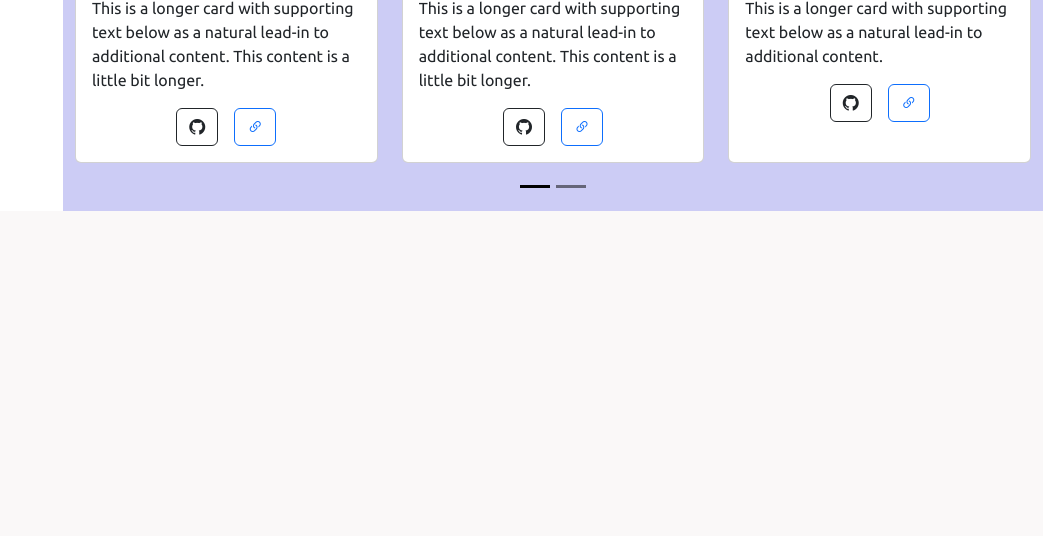
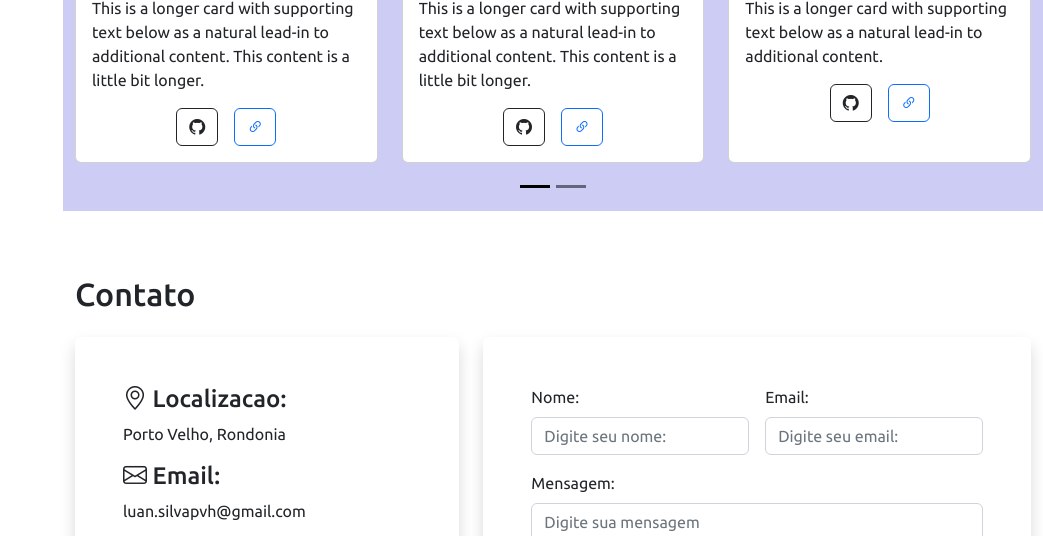
Before and after one commit to Lubeen/Portfolio, a Flask app: template Meu_Portfolio/Portfolio/templates/index.html in a window 1280 px wide. Shown: the part 3834-4370 px from the top of the page, without its empty margins (237-1280 px from the left). Before the commit the page ends 4045 px from the top, so only its background shows below. Run offline with Flask 2, Linux system fonts and the light colour scheme; the template is opened without the code that fills it, so the values that code supplies are empty; some libraries are stand-ins or nearby versions.

Commit message:
Ancoragem de contato e layout contato criado

```diff
--- a/Meu_Portfolio/Portfolio/static/style.css
+++ b/Meu_Portfolio/Portfolio/static/style.css
@@ -237,15 +237,3 @@
 .carousel-indicators{
     margin-bottom: -35px;
 }
-
-@media (max-width: 1860px){
-    .carousel-control-prev{
-        margin-left: 0;
-
-    }
-
-    .carousel-control-next{
-        margin-right: 0;
-    }
-
-}
--- a/Meu_Portfolio/Portfolio/templates/index.html
+++ b/Meu_Portfolio/Portfolio/templates/index.html
@@ -401,6 +401,48 @@
       </div>
 
       </section>
+      <section class="pt-5 pb-5" id="contato">
+
+        <div class="container mb-5">
+          <h2 class="pt-3 pb-3">Contato</h2>
+          <div class="row">
+            <div class="col-md-5">
+              <div class="card p-5 shadow border-0">
+                <div class="endereco">
+                  <h4><i class="bi bi-geo-alt"></i> Localizacao:</h4>
+                  <p>Porto Velho, Rondonia</p>
+                </div>
+                <div class="email">
+                  <h4><i class="bi bi-envelope"></i> Email:</h4>
+                  <p>luan.silvapvh@gmail.com</p>
+                </div>
+                <iframe src="https://www.google.com/maps/embed?pb=!1m18!1m12!1m3!1d3943.3381848189865!2d-63.82268568569869!3d-8.754216493711771!2m3!1f0!2f0!3f0!3m2!1i1024!2i768!4f13.1!3m3!1m2!1s0x92325b27ad4f9b5d%3A0x3bee9aec1abebfbc!2sRua%20Turmalina%20-%20Jardim%20Santana%2C%20Porto%20Velho%20-%20RO!5e0!3m2!1spt-BR!2sbr!4v1654905626334!5m2!1spt-BR!2sbr" width="400" height="300" style="border:0;" allowfullscreen="" loading="lazy" referrerpolicy="no-referrer-when-downgrade" class="w-100"></iframe>
+              </div>
+            </div>
+            <div class="col-md-7 mt-5 mt-md-0">
+              <div class="card p-5 h-100 shadow border-0">
+                <form class="row g-3">
+                  <div class="col-md-6">
+                    <label for="nome" class="form-label">Nome:</label>
+                    <input type="text" class="form-control" id="nome" nome="nome" placeholder="Digite seu nome:">
+                  </div>
+                  <div class="col-md-6">
+                    <label for="email" class="form-label">Email:</label>
+                    <input type="email" class="form-control" id="email" nome="email" placeholder="Digite seu email:">
+                  </div>
+                  <div class="col-md-12">
+                    <label for="mensagem" class="form-label">Mensagem:</label>
+                    <textarea  rows="12" type="text" class="form-control" id="mensagem" placeholder="Digite sua mensagem" name="mensagem"></textarea>
+
+                  <div class="col-12 d-flex justify-content-center mt-4">
+                    <button type="submit" class="btn btn-primary">Enviar Mensagem</button>
+                  </div>
+                </form>
+              </div>
+            </div>
+          </div>
+        </div>
+      </section>
 
   </main>
 
```
